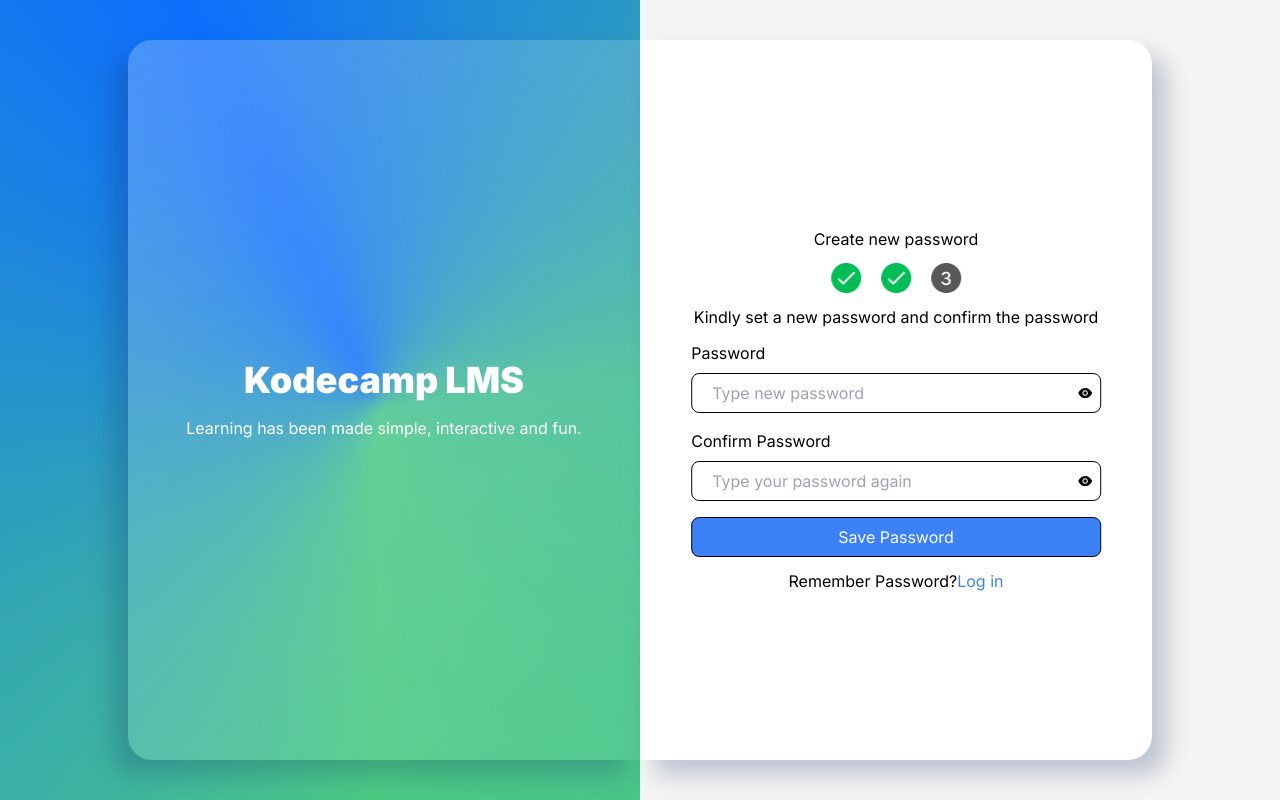
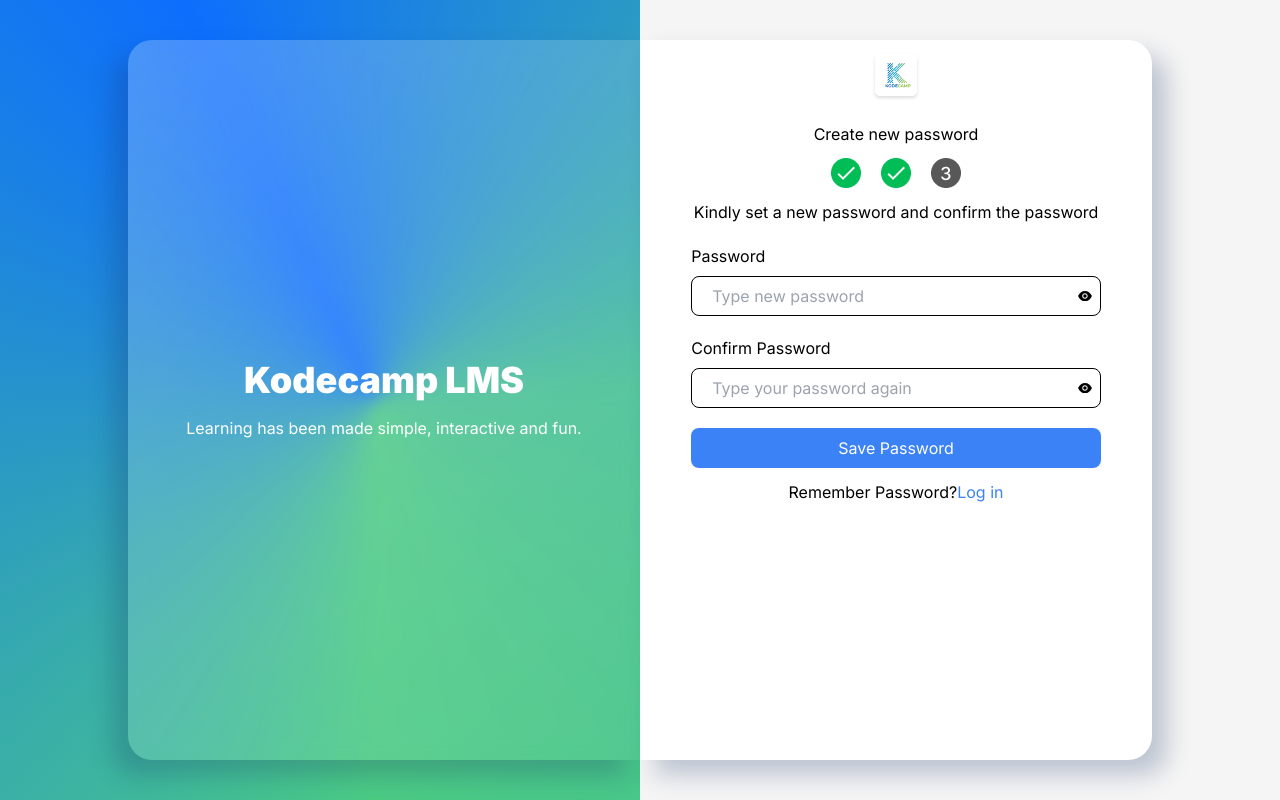
Before and after one commit to Official-simple-soul/hostedLMS, a React (Create React App) app: page / in a window 1280 px wide. Built offline with nearby package versions, Linux system fonts and the light colour scheme; the HTML template or start-up script is replaced by a standard one.

Commit message:
Made a few editing on the fonts

```diff
--- a/src/pages/authentication/ForgetPassword.css
+++ b/src/pages/authentication/ForgetPassword.css
@@ -53,10 +53,10 @@
 .inner{
     width: 80%;
     margin: auto;
-    position: absolute;
+    /* position: absolute;
     top: 50%;
     left: 50%;
-    transform: translate(-50%, -50%);
+    transform: translate(-50%, -50%); */
 }
 form input, form button{
     height: 40px;
--- a/src/pages/authentication/ForgetPassword.jsx
+++ b/src/pages/authentication/ForgetPassword.jsx
@@ -2,7 +2,7 @@ import React, { useState } from 'react'
 import './ForgetPassword.css'
 import { AiFillEye } from 'react-icons/ai';
 import Modal from '../../components/authentication/Modal'
-import { Good, three } from "../../assets/index";
+import { Good, three, Logo } from "../../assets/index";
 import { ToastContainer, toast } from 'react-toastify';
 
 const ForgetPassword = () => {
@@ -56,7 +56,7 @@ const ForgetPassword = () => {
         <div className='bg-form '>
             <div className='inner '>
                 <div className='text flex flex-col items-center justify-center'>
-                {/* <img src={Logo} height = {50} width= {50} alt='logo' className='pt-3' /> */}
+                <img src={Logo} height = {50} width= {50} alt='logo' className='pt-3' />
                     <h2 className='pt-5'>Create new password</h2>
                     <div className='flex gap-5 flex-wrap pt-3  '>
                         <img src={Good} alt='good' />
@@ -66,7 +66,7 @@ const ForgetPassword = () => {
                     <p className='pt-3'>Kindly set a new password and confirm the password</p>
                 </div>
                 <form onSubmit={handleSubmit}>
-                    <div className='flex flex-col mt-3 relative'>
+                    <div className='flex flex-col mt-5 relative'>
                         <label>Password</label>
                         <input placeholder='Type new password'style={{'border': '1px solid black'}}
                         className='px-5 mt-2'
@@ -74,7 +74,7 @@ const ForgetPassword = () => {
                         />
                         <AiFillEye className='absolute right-2 bottom-3' />
                     </div>
-                    <div className='flex flex-col mt-4 relative'>
+                    <div className='flex flex-col mt-5 relative'>
                         <label>Confirm Password</label>
                         <input placeholder='Type your password again'
                         style={{'border': '0.1px solid black'}}
@@ -83,8 +83,8 @@ const ForgetPassword = () => {
 
                         />
                     </div>
-                    <button className='mt-4 bg-blue-500'
-                        style={{'border': '1px solid black', 'width' : '100%', 'color':'white'}}>
+                    <button className='mt-5 bg-blue-500'
+                        style={{'width' : '100%', 'color':'white'}}>
                          Save Password</button>
                         <div className='text-center pt-3'>
                             <span>Remember Password?</span>
```
